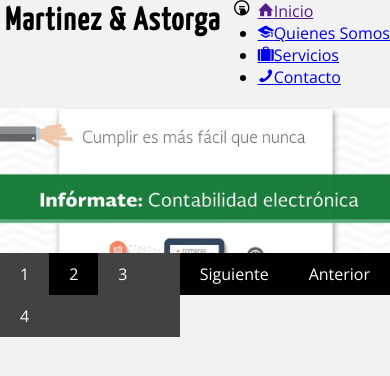
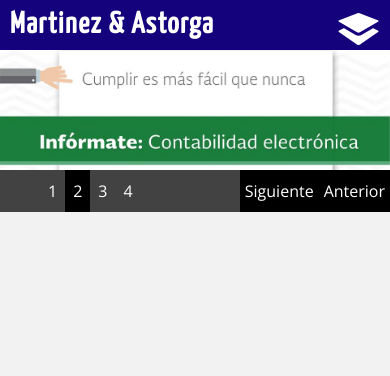
Before and after one commit to CarlosIJM/MartinezCon, a plain HTML site: page index.html in a window 390 px wide. Drawn offline with nearby package versions, Linux system fonts and the light colour scheme; files whose address does not match are found by name.

Commit message:
responsivo

```diff
--- /dev/null
+++ b/CSS/nav.css
@@ -0,0 +1,72 @@
+header nav {
+    width: 100%;
+    max-width: 3500px;
+    margin:  auto;
+    background: #14027c;
+}
+
+.menu_bar {
+    display: none;
+}
+
+header nav ul {
+    overflow: hidden;
+    list-style: none;
+}
+
+header nav ul li {
+    float: left;
+}
+
+header nav ul li a {
+    color: #fff;
+    padding: 20px;
+    display: block;
+    text-decoration: none;
+}
+
+header nav ul li span {
+    margin-right: 10px;
+}
+
+header nav ul li a:hover {
+    background: #1e02bb;
+}
+
+@media screen and (max-width:800px) {
+    header nav {
+        width: 70%;
+        height: 100%;
+        left: -100%;
+        margin: 0;
+        position: fixed;
+    }
+    header nav ul li {
+        display: block;
+        float: none;
+        border-bottom: 1px solid rgba(255, 255, 255, 3);
+    }
+    .menu_bar {
+        display: block;
+        width: 100%;
+        background: #ccc;
+    }
+    .menu_bar .btn_menu {
+        display: block;
+        padding: 10px;
+        background: #14027c;
+        color: #fff;
+        text-decoration: none;
+        font-weight: bold;
+        font-size: 30px;
+        -webkit-box-sizing: border-box;
+        -moz-box-sizing: border-box;
+        box-sizing: border-box;
+    }
+
+    .menu_bar span {
+        float: right;
+        font-size: 40px;
+    }
+
+}
--- a/CSS/styles.css
+++ b/CSS/styles.css
@@ -1,9 +1,9 @@
 @import url('https://fonts.googleapis.com/css?family=Yanone+Kaffeesatz');
 @import url('https://fonts.googleapis.com/css?family=Open+Sans:400,700|Yanone+Kaffeesatz');
+@import url('nav.css');
 
 * {
     margin: 0;
-    padding: 0;
     box-sizing: border-box;
 }
 
@@ -19,7 +19,7 @@
 
 .main {
     width: 100%;
-    margin: 20px auto;
+    margin: auto;
 }
 
 .slides {
@@ -42,7 +42,7 @@
 
 .slidesjs-pagination li a {
     display: block;
-    padding: 10px 20px;
+    padding: 10px 8px;
     color: #fff;
     text-decoration: none;
 }
@@ -60,7 +60,7 @@
     color: #fff;
     text-decoration: none;
     display: inline-block;
-    padding: 10px 20px;
+    padding: 10px 5px;
     float: right;
 }
 
--- a/index.html
+++ b/index.html
@@ -18,10 +18,12 @@
 
 </head>
 <body>
+    <div class="menu_bar">
+        <h1 href="#" class="btn_menu"><span class="icon-layers"></span>Martinez & Astorga</h1>
+    </div>
+
     <header class="header">
         <div class="contenedor">
-            <h1 class="logo">Martinez & Astorga</h1>
-            <span class="icon-creative-commons-noderivs"></span>
             <nav class="nav">
                 <ul>
                     <li class="menu_item"><a class="men" href=""><span class="icon-home"></span>Inicio</a></li>
@@ -44,23 +46,7 @@
 
     <script src="http://code.jquery.com/jquery-1.9.1.min.js"></script>
     <script src="js/jquery.slides.js"></script>
-    <script>
-        $(function() {
-            $(".slides").slidesjs({
-                width: 940,
-                height: 350,
-
-                play: {
-                    active: false,
-                    effect: "slide",
-                    interval: 3000,
-                    auto: true,
-                    swap: true,
-                    pauseOnHover: false,
-                    restartDelay: 2500
-                }
-            });
-        });
-    </script>
+    <script src="js/slides.js"></script>
+    <script src="js/nav-bar.js"></script>
 </body>
 </html>
--- a/js/nav-bar.js
+++ b/js/nav-bar.js
@@ -1,6 +1,21 @@
-var btnNav = document.getElementById('btn-nav');
-var nav = document.getElementById('nav');
+$(document).ready(main);
 
-btnNav.addEventListener('click', function() {
-    nav.classList.toggle('mostrar');
-})
+var contador = 1;
+
+function main() {
+    $('.menu_bar').click(function(){
+        //$('nav').toggle();
+
+        if(contador == 1){
+            $('nav').animate({
+                left: '0'
+            });
+            contador = 0;
+        } else {
+            contador = 1;
+            $('nav').animate({
+                left: '-100%'
+            });
+        }
+    });
+};
--- /dev/null
+++ b/js/slides.js
@@ -0,0 +1,16 @@
+$(function() {
+    $(".slides").slidesjs({
+        width: 940,
+        height: 290,
+
+        play: {
+            active: false,
+            effect: "slide",
+            interval: 3000,
+            auto: true,
+            swap: true,
+            pauseOnHover: false,
+            restartDelay: 2500
+        }
+    });
+});
```
